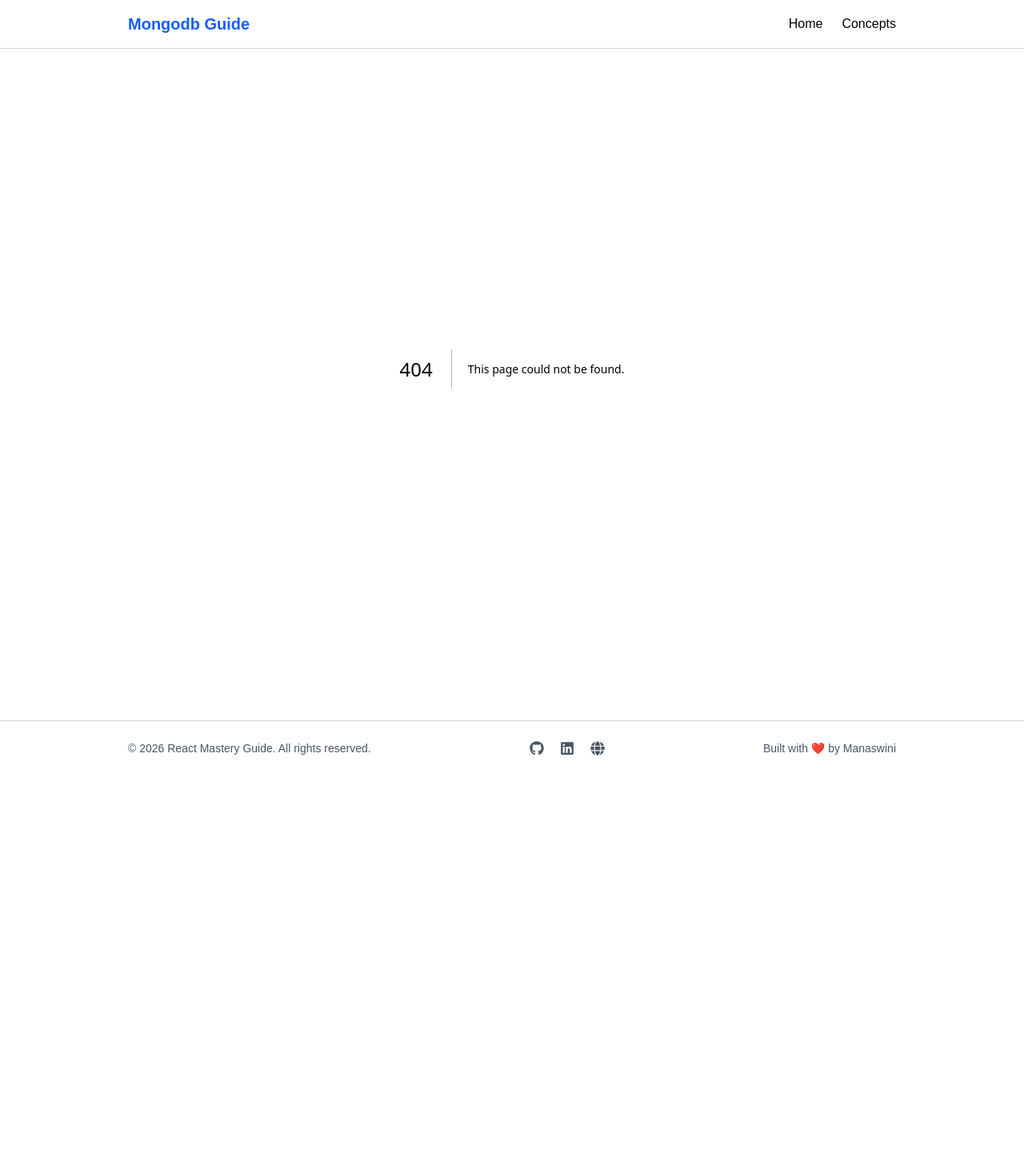
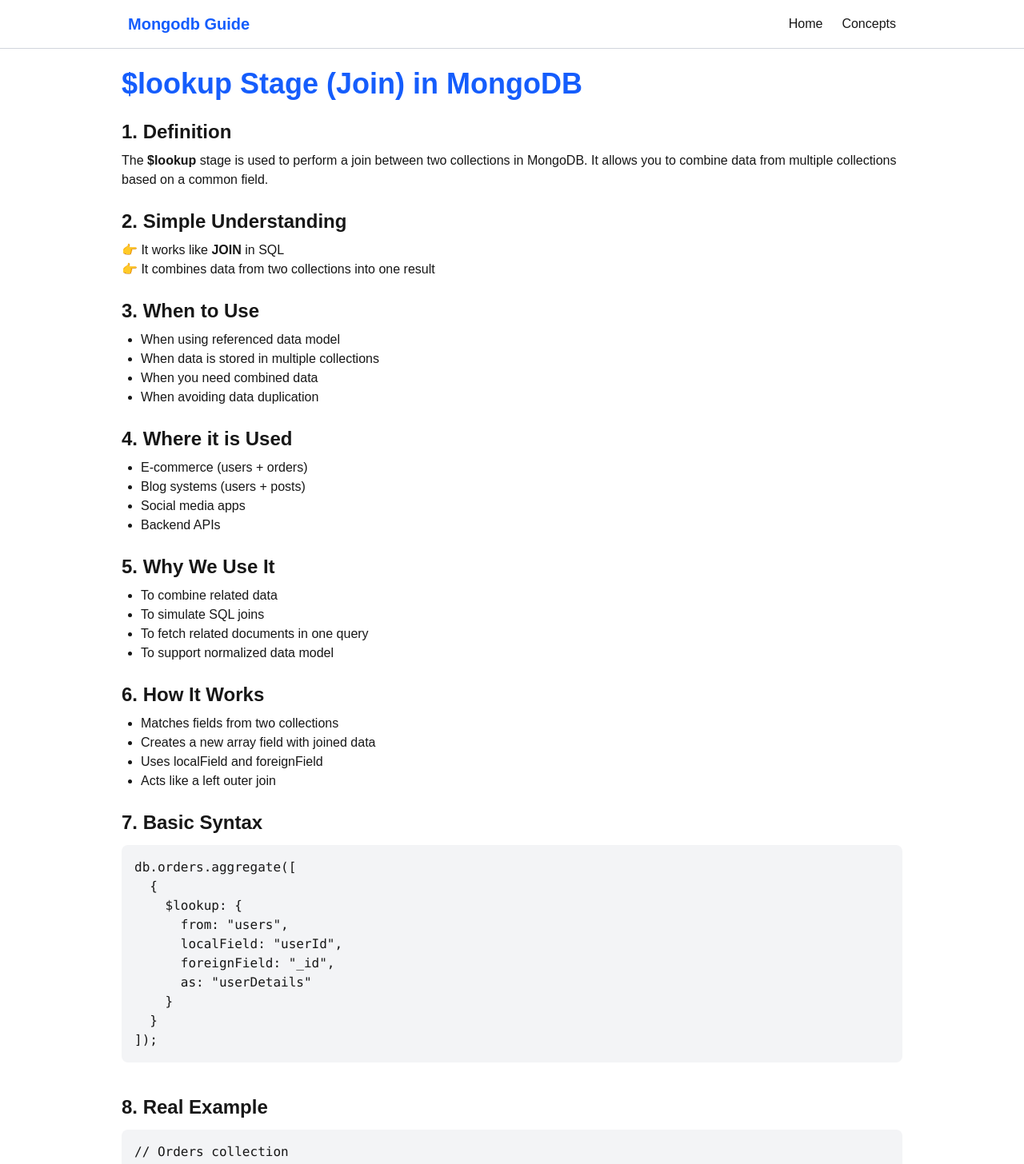
Before and after one commit to Monisasmal/MongoDB-Concept, a Next.js app: page /concepts/LookupStageMongoDB in a window 1280 px wide. Before the commit this address had no page. Shown: the top 1456 px of the page at 80% size. Before the commit the page ends 970 px from the top, so only its background shows below. Built offline with nearby package versions, Linux system fonts and the light colour scheme.

Commit message:
update concept

```diff
--- /dev/null
+++ b/src/app/concepts/LookupStageMongoDB/page.tsx
@@ -0,0 +1,167 @@
+export default function LookupStageMongoDB() {
+  return (
+    <div className="max-w-5xl mx-auto p-6">
+
+      <h1 className="text-4xl font-bold text-blue-600 mb-6">
+        $lookup Stage (Join) in MongoDB
+      </h1>
+
+      {/* Definition */}
+      <section className="mb-6">
+        <h2 className="text-2xl font-semibold mb-2">1. Definition</h2>
+        <p>
+          The <strong>$lookup</strong> stage is used to perform a join between
+          two collections in MongoDB. It allows you to combine data from
+          multiple collections based on a common field.
+        </p>
+      </section>
+
+      {/* Simple Understanding */}
+      <section className="mb-6">
+        <h2 className="text-2xl font-semibold mb-2">2. Simple Understanding</h2>
+        <p>
+          👉 It works like <strong>JOIN</strong> in SQL
+          <br />
+          👉 It combines data from two collections into one result
+        </p>
+      </section>
+
+      {/* When */}
+      <section className="mb-6">
+        <h2 className="text-2xl font-semibold mb-2">3. When to Use</h2>
+        <ul className="list-disc ml-6">
+          <li>When using referenced data model</li>
+          <li>When data is stored in multiple collections</li>
+          <li>When you need combined data</li>
+          <li>When avoiding data duplication</li>
+        </ul>
+      </section>
+
+      {/* Where */}
+      <section className="mb-6">
+        <h2 className="text-2xl font-semibold mb-2">4. Where it is Used</h2>
+        <ul className="list-disc ml-6">
+          <li>E-commerce (users + orders)</li>
+          <li>Blog systems (users + posts)</li>
+          <li>Social media apps</li>
+          <li>Backend APIs</li>
+        </ul>
+      </section>
+
+      {/* Why */}
+      <section className="mb-6">
+        <h2 className="text-2xl font-semibold mb-2">5. Why We Use It</h2>
+        <ul className="list-disc ml-6">
+          <li>To combine related data</li>
+          <li>To simulate SQL joins</li>
+          <li>To fetch related documents in one query</li>
+          <li>To support normalized data model</li>
+        </ul>
+      </section>
+
+      {/* How */}
+      <section className="mb-6">
+        <h2 className="text-2xl font-semibold mb-2">6. How It Works</h2>
+        <ul className="list-disc ml-6">
+          <li>Matches fields from two collections</li>
+          <li>Creates a new array field with joined data</li>
+          <li>Uses localField and foreignField</li>
+          <li>Acts like a left outer join</li>
+        </ul>
+      </section>
+
+      {/* Syntax */}
+      <section className="mb-10">
+        <h2 className="text-2xl font-semibold mb-3">7. Basic Syntax</h2>
+
+        <pre className="bg-gray-100 p-4 rounded-lg overflow-x-auto">
+{`db.orders.aggregate([
+  {
+    $lookup: {
+      from: "users",
+      localField: "userId",
+      foreignField: "_id",
+      as: "userDetails"
+    }
+  }
+]);`}
+        </pre>
+      </section>
+
+      {/* Real Example */}
+      <section className="mb-10">
+        <h2 className="text-2xl font-semibold mb-3">8. Real Example</h2>
+
+        <pre className="bg-gray-100 p-4 rounded-lg overflow-x-auto">
+{`// Orders collection
+{
+  product: "Laptop",
+  userId: "u1"
+}
+
+// Users collection
+{
+  _id: "u1",
+  name: "Manaswini"
+}
+
+// Join using $lookup
+db.orders.aggregate([
+  {
+    $lookup: {
+      from: "users",
+      localField: "userId",
+      foreignField: "_id",
+      as: "userInfo"
+    }
+  }
+]);`}
+        </pre>
+      </section>
+
+      {/* Explanation */}
+      <section className="mb-6">
+        <h2 className="text-2xl font-semibold mb-2">9. Explanation</h2>
+        <ul className="list-disc ml-6">
+          <li>from → target collection</li>
+          <li>localField → field in current collection</li>
+          <li>foreignField → field in other collection</li>
+          <li>as → output array field</li>
+        </ul>
+      </section>
+
+      {/* Advantages */}
+      <section className="mb-6">
+        <h2 className="text-2xl font-semibold mb-2">10. Advantages</h2>
+        <ul className="list-disc ml-6">
+          <li>Combines data from multiple collections</li>
+          <li>Supports normalized data model</li>
+          <li>Reduces multiple queries</li>
+          <li>Powerful for complex data fetching</li>
+        </ul>
+      </section>
+
+      {/* Disadvantages */}
+      <section className="mb-6">
+        <h2 className="text-2xl font-semibold mb-2">11. Disadvantages</h2>
+        <ul className="list-disc ml-6">
+          <li>Can be slow for large datasets</li>
+          <li>Consumes more memory</li>
+          <li>Not as fast as embedded model</li>
+        </ul>
+      </section>
+
+      {/* Interview Points */}
+      <section>
+        <h2 className="text-2xl font-semibold mb-3">Interview Points</h2>
+        <ul className="list-disc pl-6 text-gray-700 space-y-2">
+          <li>$lookup = JOIN in SQL</li>
+          <li>Used for combining collections</li>
+          <li>Acts like left outer join</li>
+          <li>Returns data as an array</li>
+        </ul>
+      </section>
+
+    </div>
+  );
+}
--- a/src/app/concepts/page.tsx
+++ b/src/app/concepts/page.tsx
@@ -22,6 +22,7 @@
      {name: "$group Stage in MongoDB Aggregation Pipeline?", path:"/concepts/GroupStageMongoDB"},
      {name: "$sort Stage in MongoDB Aggregation Pipeline?", path:"/concepts/SortStageMongoDB"},
      {name: "$project Stage in MongoDB Aggregation Pipeline?", path:"/concepts/ProjectStageMongoDB"},
+     {name: "$lookup Stage (Join) in MongoDB?", path:"/concepts/LookupStageMongoDB"},
 ];
 
 
```
